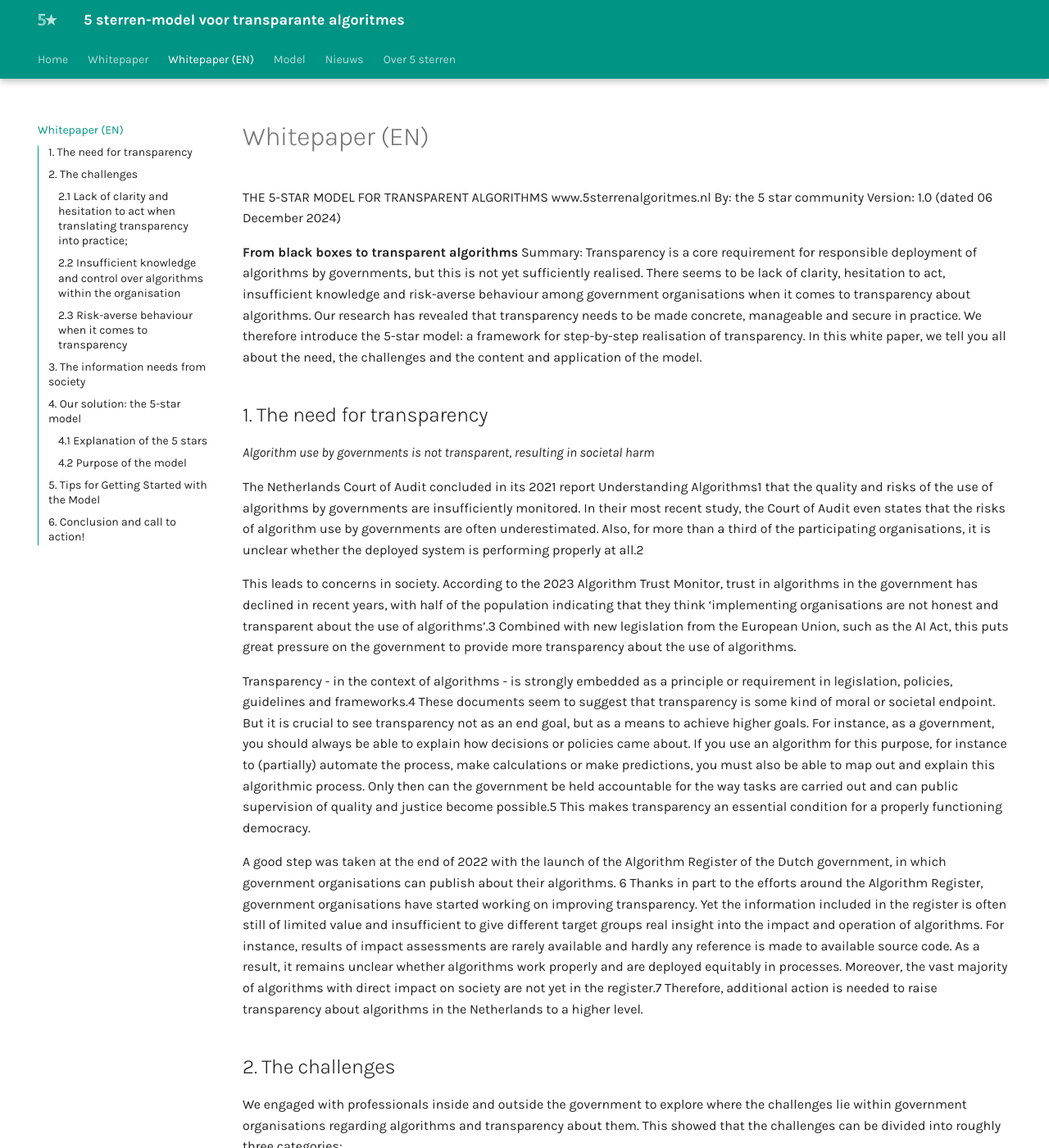
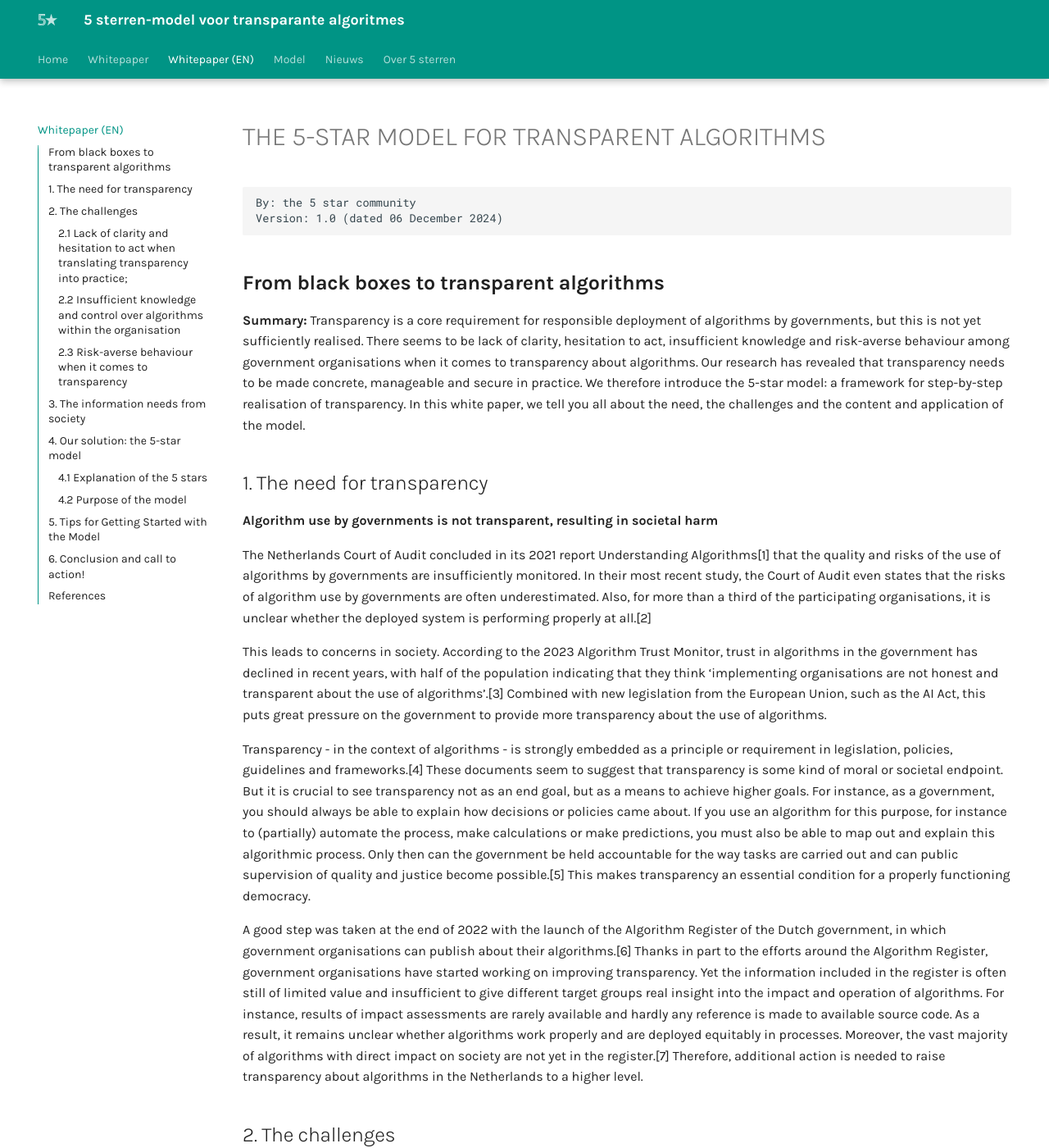
Before and after one commit to thegreenland/5-sterren-toolkit, an MkDocs documentation site: the page built from docs/whitepaper(EN).md, in a window 1280 px wide and 1400 px high. Shown: the whole window at 82% size. Built offline with MkDocs 1.6.1 and Material for MkDocs 9.7.7, drawn with Linux system fonts in a browser that asks for light colours; some of the changed text lies outside the part shown.

Commit message:
Update whitepaper(EN).md

````diff
--- a/docs/whitepaper(EN).md
+++ b/docs/whitepaper(EN).md
@@ -1,26 +1,26 @@
-https://5sterrenalgoritmes.nl
+# THE 5-STAR MODEL FOR TRANSPARENT ALGORITHMS
 
-THE 5-STAR MODEL FOR TRANSPARENT ALGORITHMS
-www.5sterrenalgoritmes.nl
+```
 By: the 5 star community
 Version: 1.0 (dated 06 December 2024)
+```
 
-**From black boxes to transparent algorithms**
-Summary: Transparency is a core requirement for responsible deployment of algorithms by governments, but this is not yet sufficiently realised. There seems to be
+## **From black boxes to transparent algorithms**
+**Summary:** Transparency is a core requirement for responsible deployment of algorithms by governments, but this is not yet sufficiently realised. There seems to be
 lack of clarity, hesitation to act, insufficient knowledge and risk-averse behaviour among government organisations when it comes to transparency about algorithms. Our research has revealed that transparency needs to be made concrete, manageable and secure in practice.
 We therefore introduce the 5-star model: a framework for step-by-step realisation of transparency. In this white paper, we tell you all about the need, the challenges and the content and application of the model.
 
 ## 1. The need for transparency
 
-*Algorithm use by governments is not transparent, resulting in societal harm*
+**Algorithm use by governments is not transparent, resulting in societal harm**
 
-The Netherlands Court of Audit concluded in its 2021 report Understanding Algorithms1 that the quality and risks of the use of algorithms by governments are insufficiently monitored. In their most recent study, the Court of Audit even states that the risks of algorithm use by governments are often underestimated. Also, for more than a third of the participating organisations, it is unclear whether the deployed system is performing properly at all.2
+The Netherlands Court of Audit concluded in its 2021 report Understanding Algorithms[1] that the quality and risks of the use of algorithms by governments are insufficiently monitored. In their most recent study, the Court of Audit even states that the risks of algorithm use by governments are often underestimated. Also, for more than a third of the participating organisations, it is unclear whether the deployed system is performing properly at all.[2]
 
-This leads to concerns in society. According to the 2023 Algorithm Trust Monitor, trust in algorithms in the government has declined in recent years, with half of the population indicating that they think ‘implementing organisations are not honest and transparent about the use of algorithms’.3 Combined with new legislation from the European Union, such as the AI Act, this puts great pressure on the government to provide more transparency about the use of algorithms.
+This leads to concerns in society. According to the 2023 Algorithm Trust Monitor, trust in algorithms in the government has declined in recent years, with half of the population indicating that they think ‘implementing organisations are not honest and transparent about the use of algorithms’.[3] Combined with new legislation from the European Union, such as the AI Act, this puts great pressure on the government to provide more transparency about the use of algorithms.
 
-Transparency - in the context of algorithms - is strongly embedded as a principle or requirement in legislation, policies, guidelines and frameworks.4 These documents seem to suggest that transparency is some kind of moral or societal endpoint. But it is crucial to see transparency not as an end goal, but as a means to achieve higher goals. For instance, as a government, you should always be able to explain how decisions or policies came about. If you use an algorithm for this purpose, for instance to (partially) automate the process, make calculations or make predictions, you must also be able to map out and explain this algorithmic process. Only then can the government be held accountable for the way tasks are carried out and can public supervision of quality and justice become possible.5 This makes transparency an essential condition for a properly functioning democracy.
+Transparency - in the context of algorithms - is strongly embedded as a principle or requirement in legislation, policies, guidelines and frameworks.[4] These documents seem to suggest that transparency is some kind of moral or societal endpoint. But it is crucial to see transparency not as an end goal, but as a means to achieve higher goals. For instance, as a government, you should always be able to explain how decisions or policies came about. If you use an algorithm for this purpose, for instance to (partially) automate the process, make calculations or make predictions, you must also be able to map out and explain this algorithmic process. Only then can the government be held accountable for the way tasks are carried out and can public supervision of quality and justice become possible.[5] This makes transparency an essential condition for a properly functioning democracy.
 
-A good step was taken at the end of 2022 with the launch of the Algorithm Register of the Dutch government, in which government organisations can publish about their algorithms. 6 Thanks in part to the efforts around the Algorithm Register, government organisations have started working on improving transparency. Yet the information included in the register is often still of limited value and insufficient to give different target groups real insight into the impact and operation of algorithms. For instance, results of impact assessments are rarely available and hardly any reference is made to available source code. As a result, it remains unclear whether algorithms work properly and are deployed equitably in processes. Moreover, the vast majority of algorithms with direct impact on society are not yet in the register.7 Therefore, additional action is needed to raise transparency about algorithms in the Netherlands to a higher level.
+A good step was taken at the end of 2022 with the launch of the Algorithm Register of the Dutch government, in which government organisations can publish about their algorithms.[6] Thanks in part to the efforts around the Algorithm Register, government organisations have started working on improving transparency. Yet the information included in the register is often still of limited value and insufficient to give different target groups real insight into the impact and operation of algorithms. For instance, results of impact assessments are rarely available and hardly any reference is made to available source code. As a result, it remains unclear whether algorithms work properly and are deployed equitably in processes. Moreover, the vast majority of algorithms with direct impact on society are not yet in the register.[7] Therefore, additional action is needed to raise transparency about algorithms in the Netherlands to a higher level.
 
 ## 2. The challenges
 
@@ -36,7 +36,7 @@ We explain these challenges in more detail below.
 
 ### 2.1 Lack of clarity and hesitation to act when translating transparency into practice;
 
-Much attention is paid in policy and legislation to transparency and openness as a principle when deploying algorithms. The challenge is to translate these often generic provisions into concrete, implementable measures. The elaboration of transparency at the policy level is mostly theoretical and abstract, but as a result it does not offer a clear view of what transparency means within the practical context of algorithms. About what exactly should transparency or openness be offered? Which target group should it be aimed at and with what end result? This creates a gap between policy and implementation. This is a well-known, difficult challenge for governments, which, incidentally, is not limited to transparency in the context of algorithms.8 Yet it is particularly distressing in the context of algorithms, as transparency is a core requirement to prevent harm to citizens and society.
+Much attention is paid in policy and legislation to transparency and openness as a principle when deploying algorithms. The challenge is to translate these often generic provisions into concrete, implementable measures. The elaboration of transparency at the policy level is mostly theoretical and abstract, but as a result it does not offer a clear view of what transparency means within the practical context of algorithms. About what exactly should transparency or openness be offered? Which target group should it be aimed at and with what end result? This creates a gap between policy and implementation. This is a well-known, difficult challenge for governments, which, incidentally, is not limited to transparency in the context of algorithms.[8] Yet it is particularly distressing in the context of algorithms, as transparency is a core requirement to prevent harm to citizens and society.
 
 There is also a lot of ambiguity about the allocation of roles and responsibilities within the organisation. People want to do the right thing. This is certainly also true for government professionals working to improve the (information) position of citizens vis-à-vis the government. But there is currently insufficient clarity on what the rules, guidelines and obligations are for organisations, what vision on transparency should be followed, who within those organisations is responsible for what tasks, or what working methods should be used. There is also a lack of direction and ownership on this topic, which makes organisations wait and see. In practice, this leads to hesitation to act on transparency.
 
@@ -128,7 +128,7 @@ At this level, not only is it described what has been done to assure the algorit
 - Monitoring data;
 - Results of ethical assessments (e.g., from an ethical committee or an fundamental rights impact assessment)
 - How the algorithm was tested and validated, and what the results were;
-- Other results from the "checks and balances" that are part of the life cycle.19
+- Other results from the "checks and balances" that are part of the life cycle.[19]
 
 Among experts, this level was often mentioned as the minimum transparency level that a government algorithm should have. The importance of an (externally) audited and validated algorithm also emerged as essential for building citizens' trust in the government during the citizen panel (October 2024).
 
@@ -157,7 +157,7 @@ At this level, the algorithm is fully open. The code, data, control measures, an
 - Making (training/test) data available;
 - Choosing an open, participatory process in the development and application of the algorithm to ensure diverse perspectives are included.
 
-This level may not be fully achievable for every algorithm. There could be many different reasons for this. However, even if complete openness is not possible, certain elements of this level can still be feasible and implemented. The more transparency and openness around an algorithm, the greater the contribution to rendering decision-making processes used by government organizations more accountable. Additionally, it can foster innovation and even provide suggestions or improvements to the code. This is also in line with the open-source policy within the Dutch government.24 Furthermore, the citizen panel revealed that involving citizens (whether experts or not) in the development of algorithms increases trust.
+This level may not be fully achievable for every algorithm. There could be many different reasons for this. However, even if complete openness is not possible, certain elements of this level can still be feasible and implemented. The more transparency and openness around an algorithm, the greater the contribution to rendering decision-making processes used by government organizations more accountable. Additionally, it can foster innovation and even provide suggestions or improvements to the code. This is also in line with the open-source policy within the Dutch government.[24] Furthermore, the citizen panel revealed that involving citizens (whether experts or not) in the development of algorithms increases trust.
 
 ### **4.2 Purpose of the model**
 
@@ -212,6 +212,7 @@ As a committed and experienced civil organization in the field of transparency a
 
 Contact us through our website [5sterrenalgoritmes.nl](5sterrenalgoritmes.nl) and share your questions and ideas!
 
+## References
 1 See: https://english.rekenkamer.nl/publications/reports/2021/01/26/understanding-algorithms
 2 See: https://english.rekenkamer.nl/publications/reports/2024/10/16/focus-on-ai-in-central-government
 3 See: https://kpmg.com/nl/nl/home/topics/digital-transformation/artificial-intelligence/algoritme-vertrouwensmonitor.html (in Dutch)
````
Also changed, not shown: other parts of docs/whitepaper(EN).md (+5 -5 lines).
